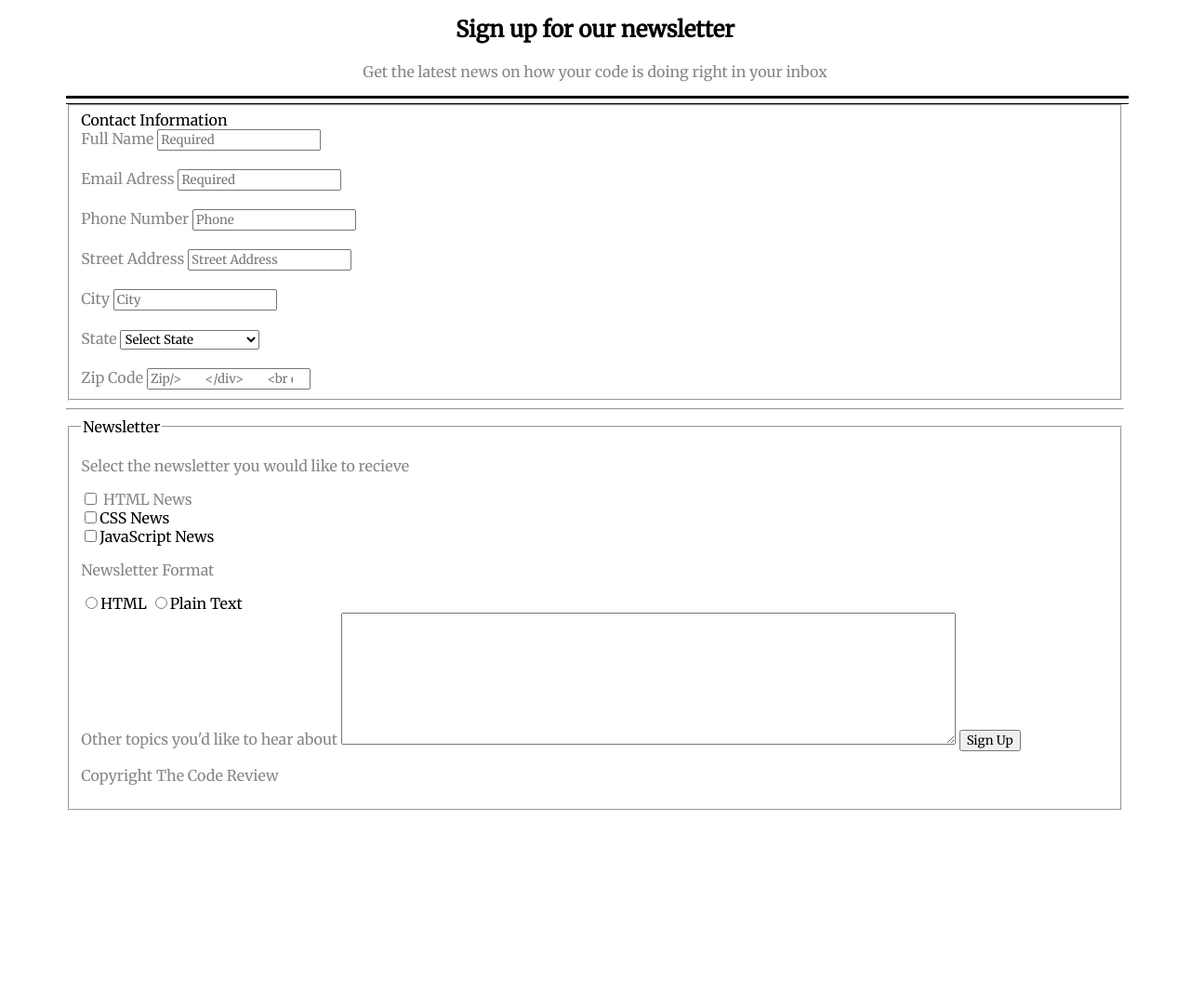
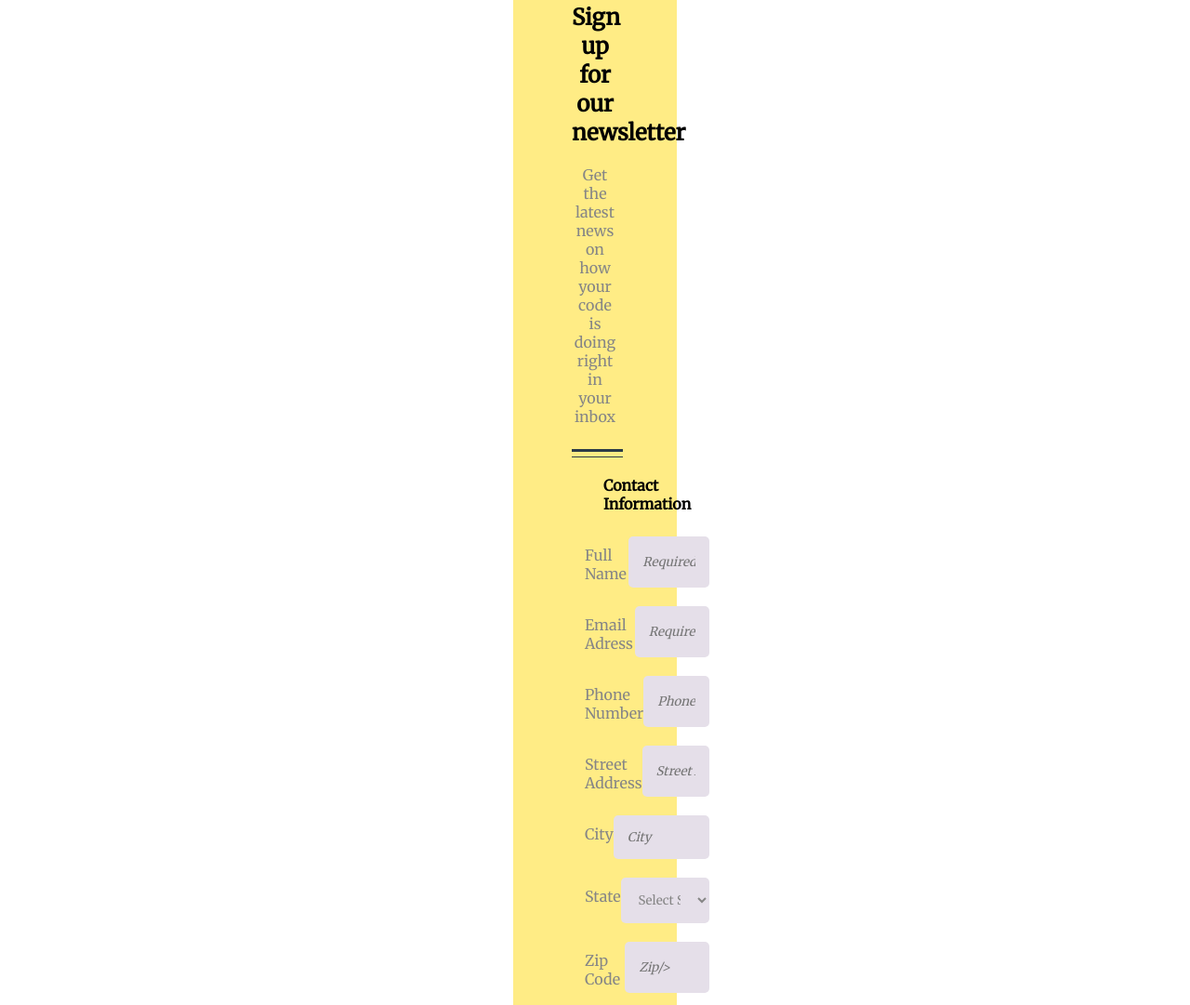
Before and after one commit to Fernando-sy/Tech-Degree-Unit-3-Project, a plain HTML site: page index.html in a window 1280 px wide. Shown: the part 208-1289 px from the top of the page at 93% size. Before the commit the page ends 1151 px from the top, so only its background shows below. Drawn offline with Linux system fonts and the light colour scheme.

Commit message:
Updated Changes

```diff
--- a/css/styles.css
+++ b/css/styles.css
@@ -22,18 +22,147 @@ header h1 {
     color:white;
 }
 
+legend{
+    padding:20px;
+    font-weight:bold;
+    font-size:24;
+}
+
 .container{
     padding:5%;
 }
 
 .section-1 {
     text-align: center;
+    margin-bottom:25px;
 }
 
 .border {
     height:auto;
     width:100%;
-    border-top:3px solid black;
-    border-bottom:1px solid black;
+    border-top:3px solid rgb(44,59,71);
+    border-bottom:1px solid rgb(44,59,71);
     padding:2.5px;
 }
+
+.top-form-part label{
+    display:block;
+    margin-bottom:5px;
+    margin-top:10px;
+}
+
+.top-form-part input,
+.top-form-part select{
+    width:90%;
+    padding: 15px;
+    border:none;
+    border-radius:5px;
+    background: rgb(229,223,233);
+}
+
+.top-form-part select{
+    max-width:100%;
+    width:100%;
+    color: rgb(134,134,134);
+}
+
+input{
+    text-align:left;
+    transition-duration:.5s;
+}
+
+::-webkit-input-placeholder{
+    font-style:italic;
+    padding-right:3px;
+}
+
+:-moz-placeholder{
+    font-style:itallic;
+    padding-right:3px;
+}
+
+::-moz-placeholder{
+    font-style:itallic;
+    padding-right:3px;
+}
+
+:-ms-input-placeholder{
+    font-style:itallic;
+    padding-right:3px;
+}
+
+input:focus{
+    border:solid 2px lightblue;
+    transform:scale(1.1);
+}
+
+hr{
+    border:solid black 1px;
+}
+
+.bottom-form-part label {
+    margin-left:10px;
+    margin-bottom:10px;
+    display:inline-block;
+}
+
+.txt-area{
+    margin-top:10px;
+    margin-bottom:25px;
+}
+
+textarea {
+    max-width:100%;
+    border:none;
+    border-radius:5px;
+    background: rgb(229,233,233)
+}
+
+button {
+border:none;
+color:white;
+padding:25px 0;
+font-size:24px;
+border-radius:5px;
+width:100%;
+background: rgb(50,203,171)
+}
+
+.copy{
+    text-align:center;
+}
+
+.container{
+    background:rgb(255,236,133)
+}
+
+fieldset{
+    border:none;
+}
+
+@media screen and (min-width:768px) {
+    .top-form-part label{
+        display:inline-block;
+    }
+
+
+.container {
+    width:50px;
+    margin:auto;
+    padding-top:50px;
+}
+.top-form-part input, .top-form-part select{
+    width:70%;
+    }
+
+    .input-section{
+        display:flex;
+        flex-direction:row;
+        justify-content:space-between;
+        }
+
+    .top-form-part select{
+        box-sizing: content-box;
+    }
+
+    }
--- a/index.html
+++ b/index.html
@@ -25,8 +25,9 @@
 
     <div class="border"></div>
 
+    <div>
     <form>
-    <fieldset class="section-2"
+    <fieldset class="section-2">
     <legend>Contact Information</legend>
 
         <div class="top-form-part">
@@ -138,29 +139,33 @@
         <p>Select the newsletter you would like to recieve</p>
         <input type="checkbox" name="news" id="htmlnews">
         <label for="htmlnews">HTML News</label>
-        <br />
+        <br>
 
         <input type="checkbox" name="news" id="css"
         <label for="css">CSS News</label>
-        <br />
+        <br>
 
         <input type="checkbox" name="news" id="js"
         <label for="js">JavaScript News</label>
-        <br />
+        <br>
 
         <p>Newsletter Format</p>
         <input type="radio" name="format" id="html"
         <label for="html">HTML</label>
+        <br>
 
-        <input type="radio" name="format" id="text"
+        <input type="radio" name="format" id="text">
         <label for="text">Plain Text</label>
+        <br>
 
         <div class="txt-area">
         <label for="comments">Other topics you'd like to hear about</label>
         <textarea name="name" rows="8" cols="80" id="comments"></textarea>
+        </div>
 
         <button type="submit">Sign Up</button>
         <p class="copy">Copyright The Code Review</p>
+        </div>
         </fieldset>
     </form>
     </div>
```
